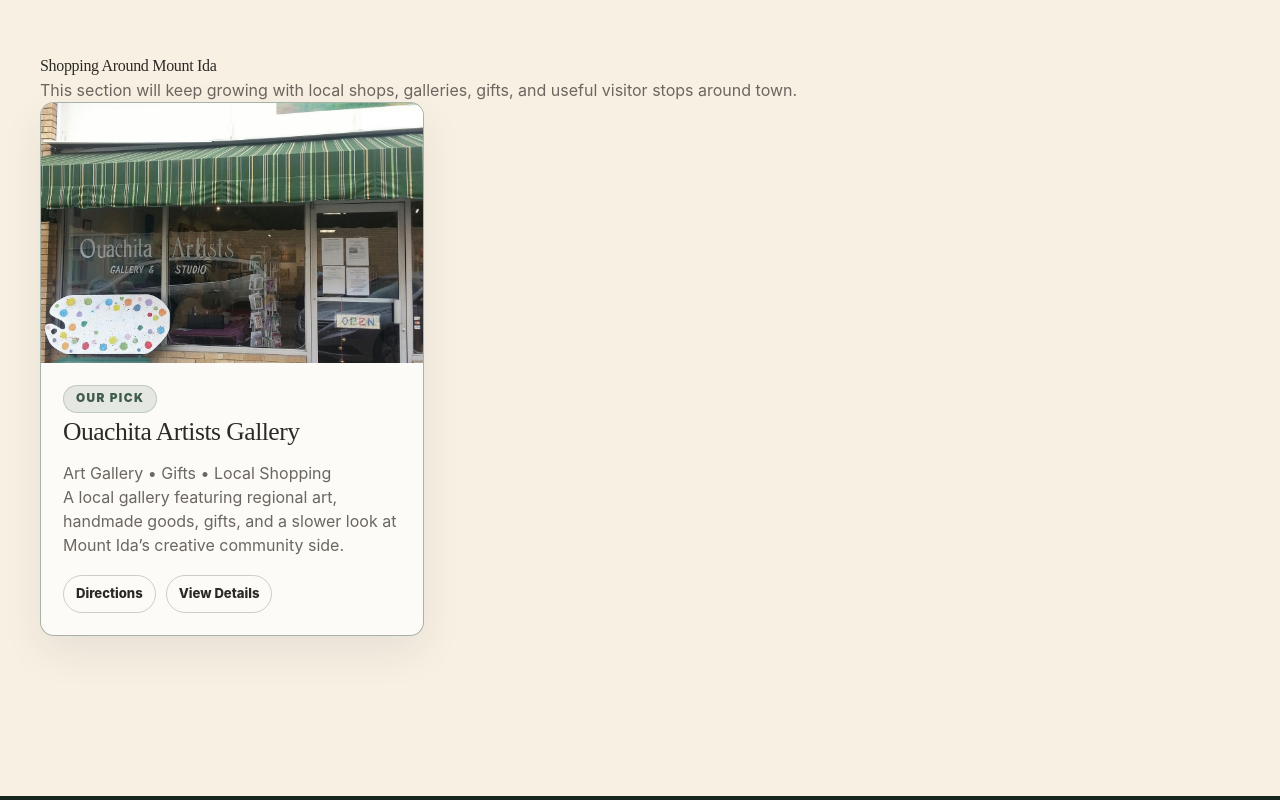
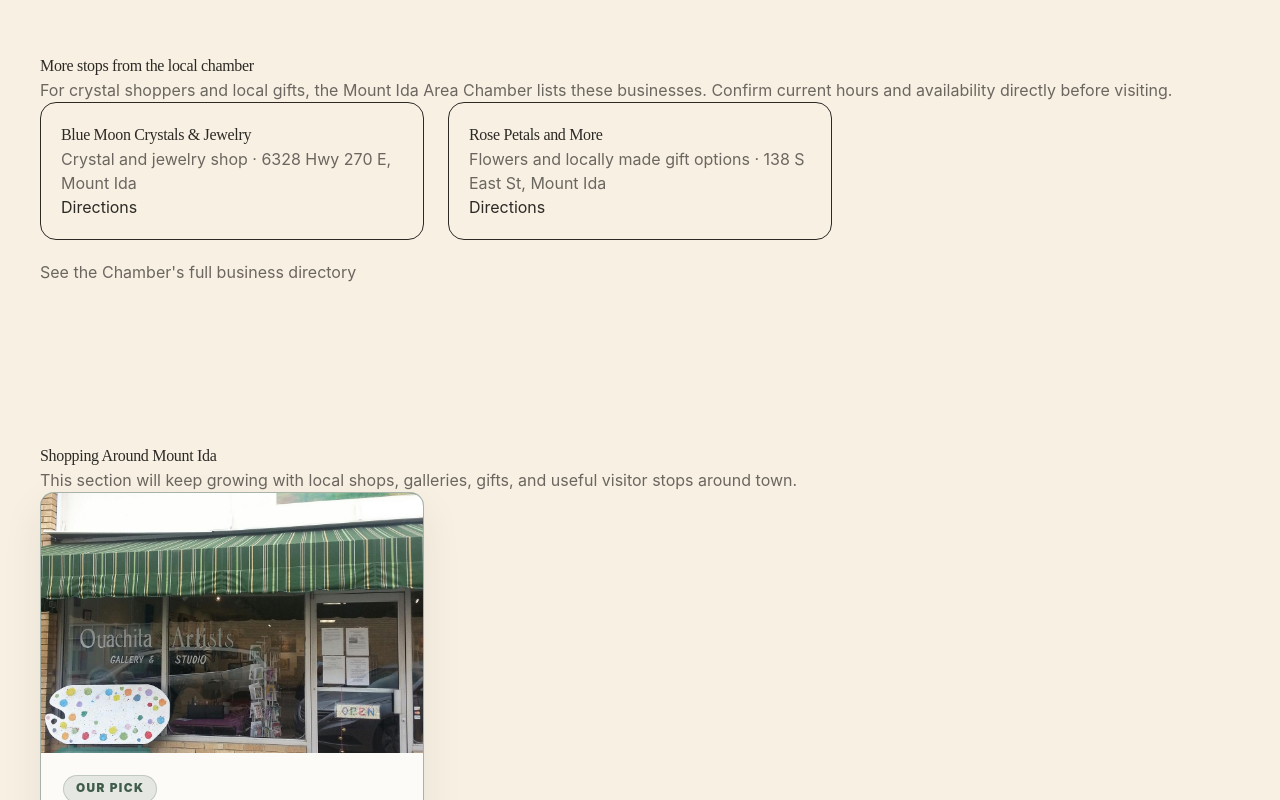
Before and after one commit to altifygenerator-ai/mt-ida-tourism, a Next.js app: page /shopping in a window 1280 px wide. Shown: the part 640-1440 px from the top of the page. Built offline with nearby package versions, Linux system fonts and the light colour scheme.

Commit message:
Add chamber-verified Mount Ida crystal and gift shops

```diff
--- a/app/shopping/page.tsx
+++ b/app/shopping/page.tsx
@@ -62,6 +62,28 @@ export default function ShoppingPage() {
       <section className="section">
         <div className="container">
           <div className="section-heading">
+            <h2>More stops from the local chamber</h2>
+            <p>For crystal shoppers and local gifts, the Mount Ida Area Chamber lists these businesses. Confirm current hours and availability directly before visiting.</p>
+          </div>
+          <div className="grid grid-3">
+            <article className="rounded-2xl border p-5">
+              <h3>Blue Moon Crystals & Jewelry</h3>
+              <p>Crystal and jewelry shop · 6328 Hwy 270 E, Mount Ida</p>
+              <a href="https://www.google.com/maps/search/?api=1&query=Blue+Moon+Crystals+Jewelry+Mount+Ida+AR" target="_blank" rel="noopener noreferrer">Directions</a>
+            </article>
+            <article className="rounded-2xl border p-5">
+              <h3>Rose Petals and More</h3>
+              <p>Flowers and locally made gift options · 138 S East St, Mount Ida</p>
+              <a href="https://www.google.com/maps/search/?api=1&query=Rose+Petals+and+More+Mount+Ida+AR" target="_blank" rel="noopener noreferrer">Directions</a>
+            </article>
+          </div>
+          <p className="mt-5"><a href="https://www.mountidachamber.com/member-directory-2/" target="_blank" rel="noopener noreferrer">See the Chamber's full business directory</a></p>
+        </div>
+      </section>
+
+      <section className="section">
+        <div className="container">
+          <div className="section-heading">
             <h2>Shopping Around Mount Ida</h2>
             <p>
               This section will keep growing with local shops, galleries, gifts,
```
